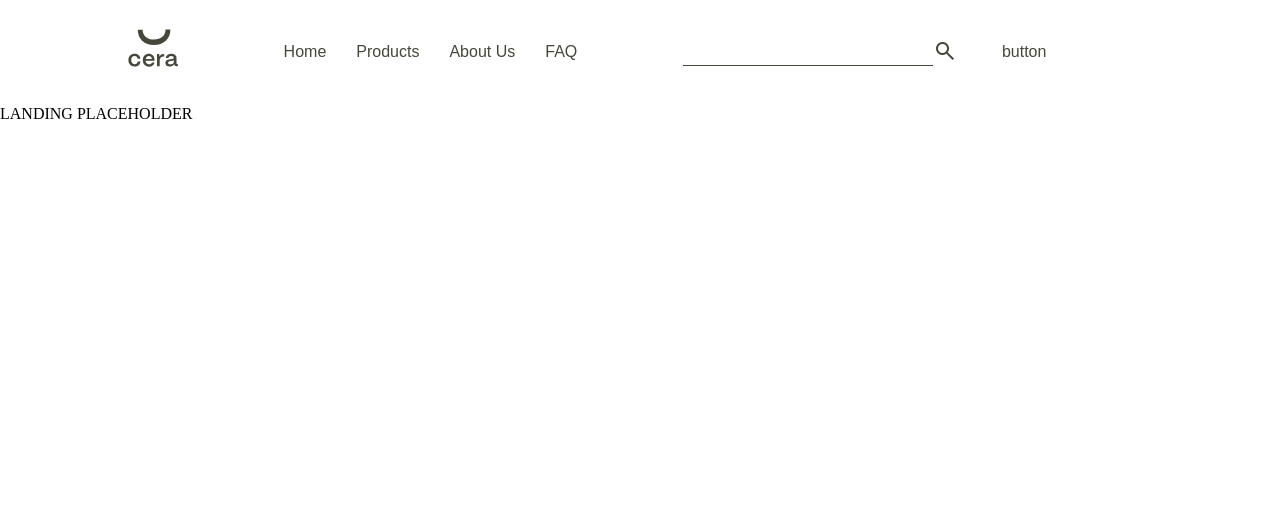
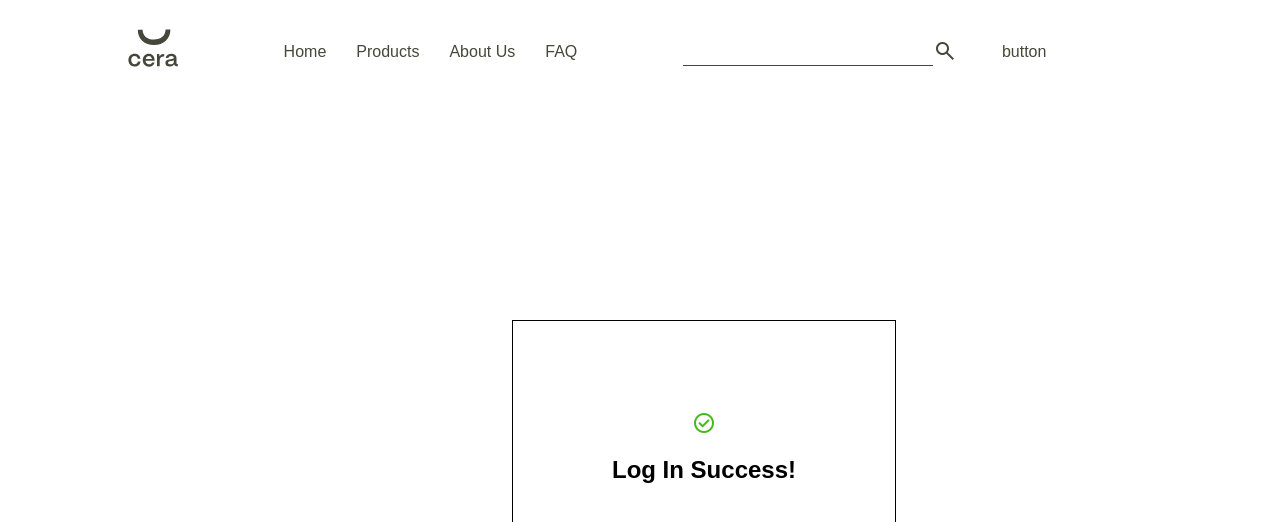
Before and after one commit to jureisgui/cera-app, a Vue app in the folder front-end/: page / in a window 1280 px wide. Shown: the top 522 px of the page. Built offline with nearby package versions, Linux system fonts and the light colour scheme.

Commit message:
Added Success modal to Landing.vue with props

```diff
--- a/front-end/src/views/Landing.vue
+++ b/front-end/src/views/Landing.vue
@@ -1,13 +1,28 @@
 <template>
-  <div class="landing_header">
-   LANDING PLACEHOLDER
-  </div>
+  <Success :success_prop="Log_in" class="success" />
 </template>
 
 <style scoped>
-
+.success {
+  position: absolute;
+  top: 40%;
+  left: 40%;
+  right: 40%;
+  bottom: 50%;
+}
 </style>
 
 <script setup>
+import Success from '../components/Success.vue'
+</script>
 
+<script>
+    export default{
+        data(){
+            return{
+                Sign_up:'Sign Up',
+                Log_in:'Log In'
+            }
+        }
+    }
 </script>
```
